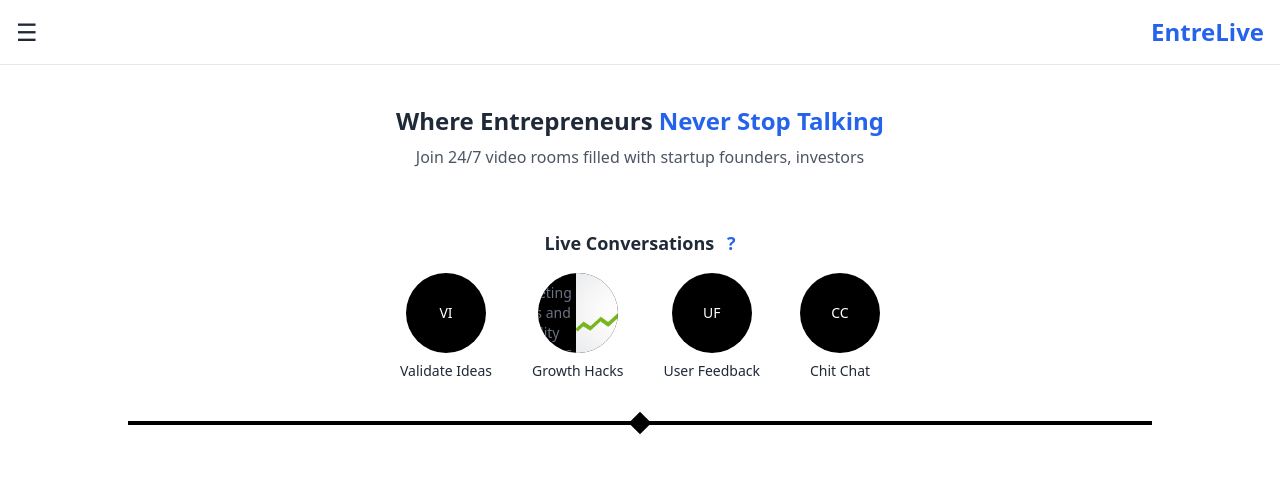
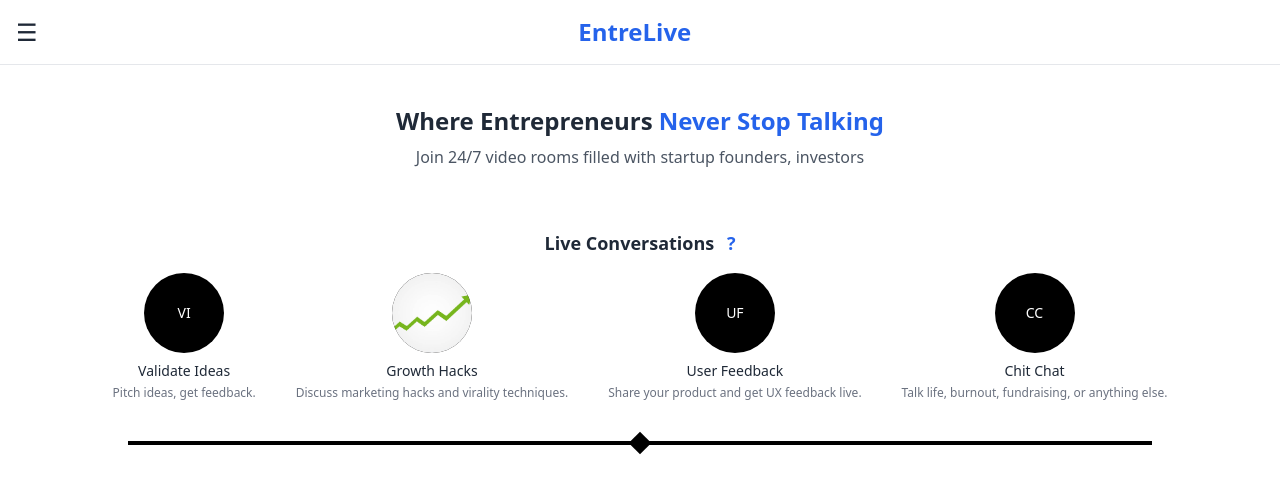
Before and after one commit to basilbiju70/entrpenuer-hub, a plain HTML site: page index.html in a window 1280 px wide. Drawn offline with nearby package versions, Linux system fonts and the light colour scheme.

Commit message:
Update index.html

```diff
--- a/index.html
+++ b/index.html
@@ -63,10 +63,9 @@
   <div id="app">
     <!-- Header -->
     <header class="flex justify-between items-center p-4 border-b">
-      <div class="flex items-center gap-4">
-        <button class="text-2xl" onclick="toggleMenu()">☰</button>
-      </div>
-      <h1 class="text-2xl font-bold text-blue-600">EntreLive</h1>
+      <button class="text-2xl" onclick="toggleMenu()">☰</button>
+      <h1 class="text-2xl font-bold text-blue-600 text-center flex-1">EntreLive</h1>
+      <div style="width: 2rem;"></div> <!-- Filler to balance the hamburger -->
     </header>
 
     <!-- Sidebar -->
@@ -87,7 +86,7 @@
       <p class="mb-5 text-gray-600">Join 24/7 video rooms filled with startup founders, investors</p>
     </section>
 
-    <!-- Room Buttons as Circles with Images -->
+    <!-- Room Buttons as Circles with Descriptions -->
     <section class="px-4 text-center">
       <h3 class="text-lg font-semibold mb-4">
         Live Conversations
@@ -96,36 +95,33 @@
       <div class="flex justify-center flex-wrap gap-10">
 
         <!-- Validate Ideas -->
-        <div class="flex flex-col items-center">
-          <div class="w-20 h-20 rounded-full bg-black overflow-hidden flex items-center justify-center text-white text-sm">
-            VI
-          </div>
+        <div class="flex flex-col items-center max-w-[180px]">
+          <div class="w-20 h-20 rounded-full bg-black text-white flex items-center justify-center text-sm">VI</div>
           <span class="mt-2 text-sm font-medium">Validate Ideas</span>
+          <p class="text-xs text-gray-500 mt-1">Pitch ideas, get feedback.</p>
         </div>
 
         <!-- Growth Hacks -->
-        <div class="flex flex-col items-center">
+        <div class="flex flex-col items-center max-w-[180px]">
           <div class="w-20 h-20 rounded-full bg-black overflow-hidden flex items-center justify-center">
-            <p class="text-sm text-gray-500 w-40">Discuss marketing hacks and virality techniques.</p>
             <img src="istockphoto-2057635984-612x612.jpg" alt="Growth Hacks" class="w-full h-full object-cover" />
           </div>
           <span class="mt-2 text-sm font-medium">Growth Hacks</span>
+          <p class="text-xs text-gray-500 mt-1">Discuss marketing hacks and virality techniques.</p>
         </div>
 
         <!-- User Feedback -->
-        <div class="flex flex-col items-center">
-          <div class="w-20 h-20 rounded-full bg-black text-white flex items-center justify-center text-sm">
-            UF
-          </div>
+        <div class="flex flex-col items-center max-w-[180px]">
+          <div class="w-20 h-20 rounded-full bg-black text-white flex items-center justify-center text-sm">UF</div>
           <span class="mt-2 text-sm font-medium">User Feedback</span>
+          <p class="text-xs text-gray-500 mt-1">Share your product and get UX feedback live.</p>
         </div>
 
         <!-- Chit Chat -->
-        <div class="flex flex-col items-center">
-          <div class="w-20 h-20 rounded-full bg-black text-white flex items-center justify-center text-sm">
-            CC
-          </div>
+        <div class="flex flex-col items-center max-w-[180px]">
+          <div class="w-20 h-20 rounded-full bg-black text-white flex items-center justify-center text-sm">CC</div>
           <span class="mt-2 text-sm font-medium">Chit Chat</span>
+          <p class="text-xs text-gray-500 mt-1">Talk life, burnout, fundraising, or anything else.</p>
         </div>
 
       </div>
```
